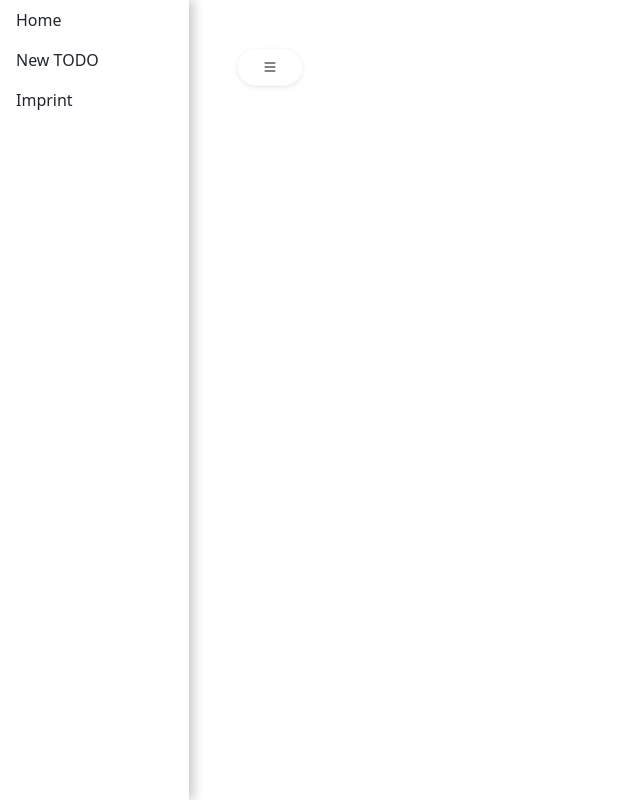
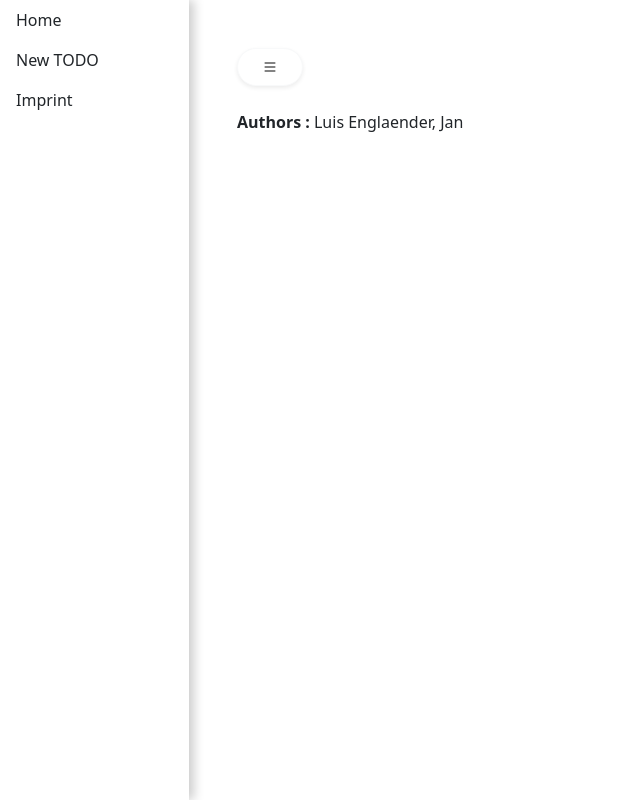
Before and after one commit to yesoer/SkSy2022, a website built with Parcel: page src/imprint.html in a window 1280 px wide. Shown: the whole page, without its empty margins (0-640 px from the left). Built offline with nearby package versions, Linux system fonts and the light colour scheme.

Commit message:
add imprint page content

```diff
--- a/src/imprint.html
+++ b/src/imprint.html
@@ -48,6 +48,11 @@
             <i class="bi bi-list"></i>
         </button>
 
+        <!-- Page content : Imprint -->
+        <div>
+            <b>Authors :</b>
+            Luis Englaender, Jan
+        </div>
     </div>
     <!-- End page content holder -->
 
```
